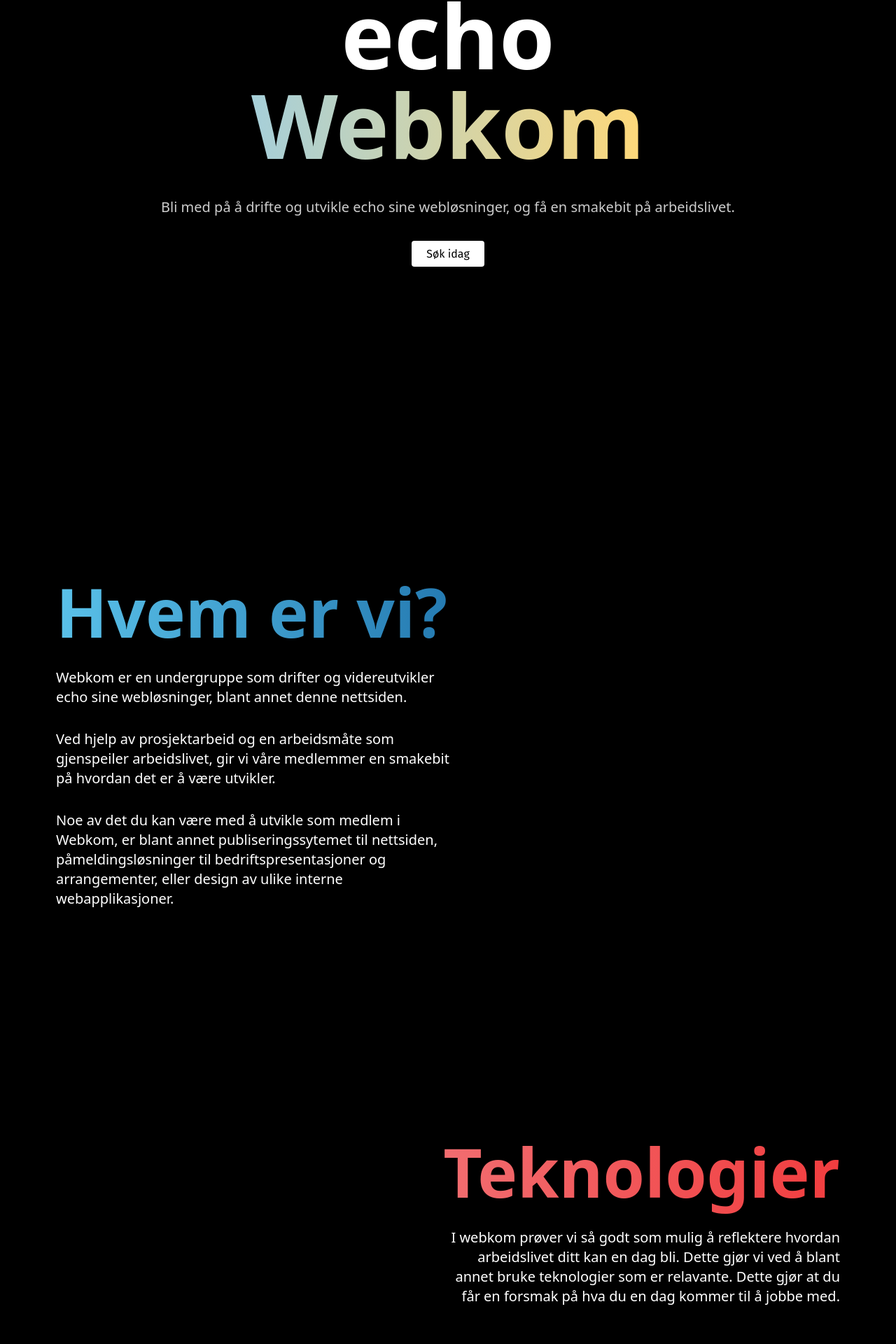
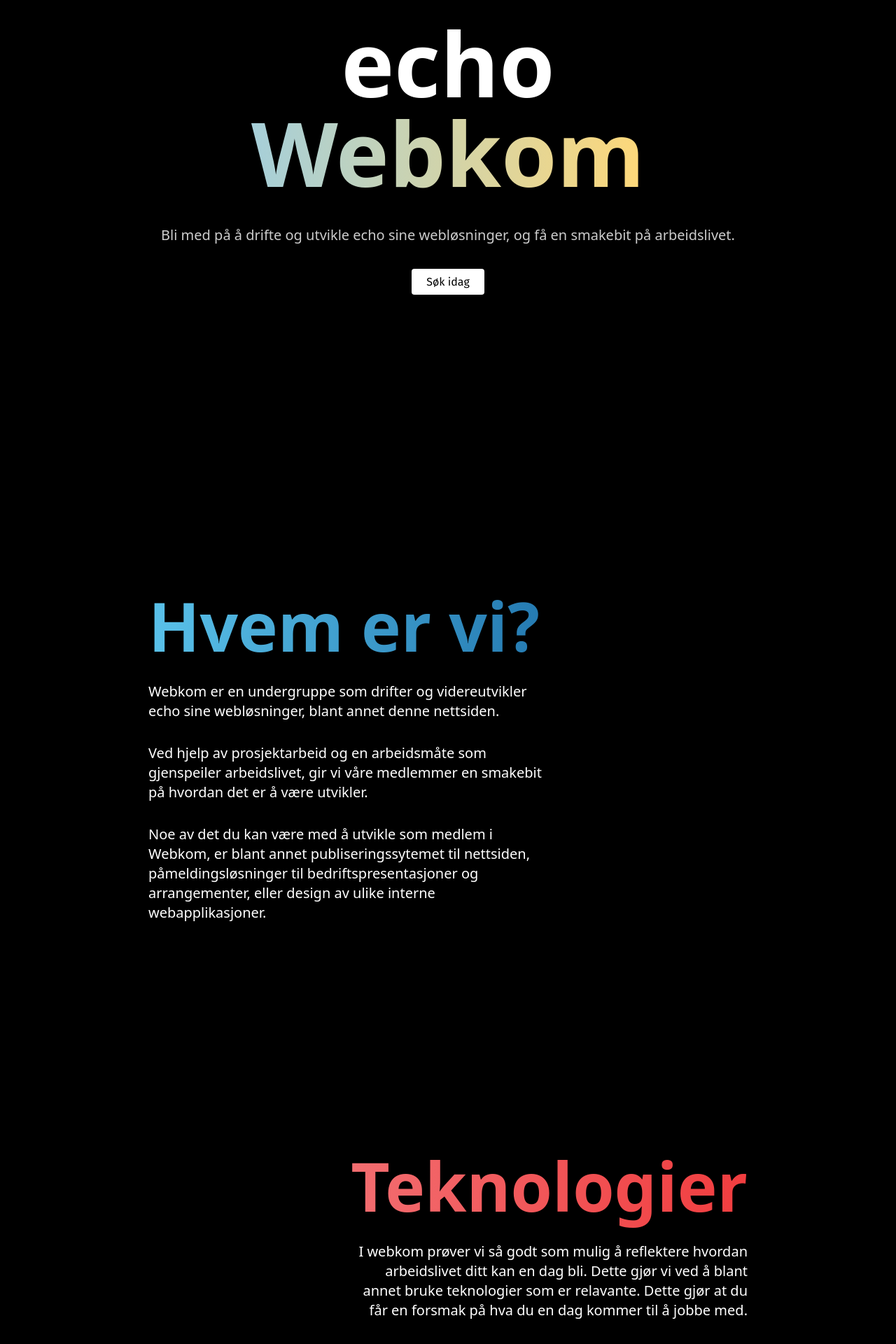
Before and after one commit to echo-webkom/echo-webkom.no, a Next.js app: page / in a window 1280 px wide. Shown: the part 134-2054 px from the top of the page at 70% size. Built offline with nearby package versions, Linux system fonts and the light colour scheme.

Commit message:
:recycle: tweaks to application form

```diff
--- a/package.json
+++ b/package.json
@@ -9,7 +9,6 @@
     "lint": "next lint"
   },
   "dependencies": {
-    "@chakra-ui/toast": "^2.1.0",
     "@hookform/error-message": "^2.0.0",
     "axios": "^0.27.2",
     "framer-motion": "^6.3.6",
@@ -17,6 +16,7 @@
     "react": "18.1.0",
     "react-dom": "18.1.0",
     "react-hook-form": "^7.33.0",
+    "react-hot-toast": "^2.2.0",
     "react-icons": "^4.4.0",
     "react-scroll-parallax": "^3.2.0"
   },
--- a/src/components/section.tsx
+++ b/src/components/section.tsx
@@ -4,9 +4,7 @@ interface Props {
 }
 
 const Section = ({ children, className }: Props) => (
-  <div className={`min-h-screen m-auto px-5 md:px-10 ${className ?? ""}`}>
-    {children}
-  </div>
+  <div className={`min-h-screen m-auto ${className ?? ""}`}>{children}</div>
 );
 
 export default Section;
--- a/src/pages/index.tsx
+++ b/src/pages/index.tsx
@@ -12,9 +12,9 @@ const Home: NextPage = () => {
       <Section>
         <motion.div
           initial={{ opacity: 0, x: -300 }}
-          whileInView={{ opacity: 100, x: 0 }}
+          animate={{ opacity: 1, x: 0 }}
         >
-          <div className="text-7xl sm:text-9xl flex flex-col font-bold text-center">
+          <div className="text-7xl sm:text-9xl my-10 flex flex-col font-bold text-center">
             <p>echo</p>
             <p>
               <Gradient from="#a6cfd9" to="#fed879" dir="left-to-right">
@@ -38,7 +38,7 @@ const Home: NextPage = () => {
         </motion.div>
       </Section>
       <Section>
-        <div className="p-10 max-w-8xl m-auto">
+        <div className="p-5 max-w-4xl m-auto">
           <div className="text-6xl sm:text-8xl font-bold mb-8">
             <Gradient from="#5ac1e9" to="#257bb2" dir="left-to-right">
               Hvem er vi?
@@ -64,7 +64,8 @@ const Home: NextPage = () => {
         </div>
       </Section>
       <Section>
-        <div className="p-10 max-w-8xl m-auto float-right text-right">
+        <div className="p-5 max-w-4xl m-auto">
+          <div className="float-right text-right">
             <div className="text-6xl sm:text-8xl font-bold mb-8">
               <Gradient from="#f26d70" to="#f13d3f" dir="left-to-right">
                 Teknologier
@@ -73,9 +74,10 @@ const Home: NextPage = () => {
             <p className="max-w-xl text-xl">
               I webkom prøver vi så godt som mulig å reflektere hvordan
               arbeidslivet ditt kan en dag bli. Dette gjør vi ved å blant annet
-            bruke teknologier som er relavante. Dette gjør at du får en forsmak
-            på hva du en dag kommer til å jobbe med.
+              bruke teknologier som er relavante. Dette gjør at du får en
+              forsmak på hva du en dag kommer til å jobbe med.
             </p>
+          </div>
         </div>
       </Section>
     </>
--- a/src/pages/soknad.tsx
+++ b/src/pages/soknad.tsx
@@ -1,7 +1,8 @@
 import Header from "../components/header/header";
 import Section from "../components/section";
+import { Toaster, toast } from "react-hot-toast";
 import { SubmitHandler, useForm } from "react-hook-form";
-import FormSection from "../components/form/form-sectiom";
+import FormSection from "../components/form/form-section";
 import FormLabel from "../components/form/form-label";
 import { useEffect } from "react";
 import { ErrorMessage } from "@hookform/error-message";
@@ -23,7 +24,13 @@ const FormPage = () => {
     formState: { errors, isSubmitSuccessful },
   } = useForm<FormValues>();
 
-  const onSubmit: SubmitHandler<FormValues> = (data) => console.log(data);
+  const onSubmit: SubmitHandler<FormValues> = (data) => {
+    alert(JSON.stringify(data));
+    toast.success("Søknaden er sendt!");
+
+    // bizniz logic if failure
+    // toast.error("Søknaden ble ikke sendt!");
+  };
 
   useEffect(() => {
     if (isSubmitSuccessful) {
@@ -33,6 +40,16 @@ const FormPage = () => {
 
   return (
     <>
+      <Toaster
+        toastOptions={{
+          style: {
+            background: "black",
+            border: "1px solid white",
+            color: "white",
+          },
+        }}
+      />
+
       <Header />
       <Section>
         <div className="max-w-9xl my-5">
```
Also changed, not shown: src/components/form/form-section.tsx (renamed from src/components/form/form-sectiom.tsx), 1 other file (tests, documents, lock files or other folders). Lines whose indentation alone changed are shown as unchanged.
